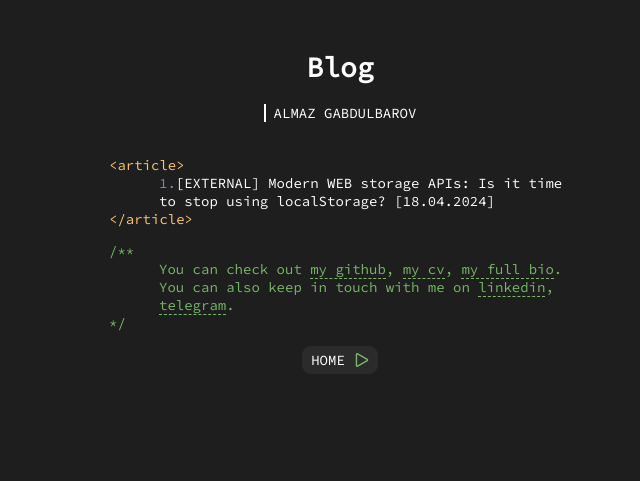
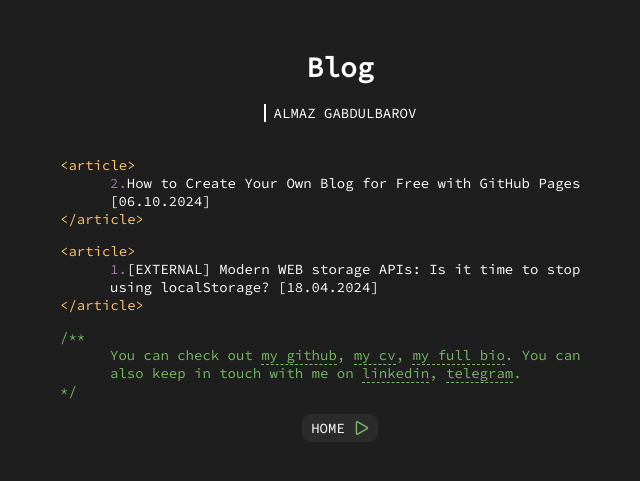
Before and after one commit to gabdulbaroff/gabdulbaroff.github.io, a Jekyll site: the page blog.html, which Jekyll copies as it is, in a window 1280 px wide. Shown: the top 481 px of the page, without its empty margins (300-940 px from the left). Built offline with Jekyll 4.4.1, drawn with Linux system fonts in a browser that asks for light colours.

Commit message:
Update width of main page

```diff
--- a/blog.html
+++ b/blog.html
@@ -41,6 +41,17 @@
             <p>
                 <span class="p-tag">&lt;article&gt;</span>
                 <br/>
+                <span  class="constant-block-tertiary">2.</span>How to Create Your Own Blog for Free with GitHub Pages
+                [06.10.2024]
+                <br/>
+                <span class="p-tag">&lt;/article&gt;</span>
+            </p>
+        </a>
+
+        <a class="article-paragraph" href="https://careers.firstlinesoftware.com/spotlights/modern-web-storage-apis-is-it-time-to-stop-using-localstorage">
+            <p>
+                <span class="p-tag">&lt;article&gt;</span>
+                <br/>
                 <span  class="constant-block-tertiary">1.</span>[EXTERNAL] Modern WEB storage APIs: Is it time to stop using localStorage? [18.04.2024]
                 <br/>
                 <span class="p-tag">&lt;/article&gt;</span>
--- a/index.css
+++ b/index.css
@@ -13,7 +13,7 @@ html, body {
 
 header {
     margin: auto;
-    max-width: 33rem;
+    max-width: 40rem;
     display: flex;
     flex-direction: column;
     align-items: end;
@@ -21,7 +21,7 @@ header {
 
 main {
     margin: 30px auto auto;
-    max-width: 33rem;
+    max-width: 40rem;
     display: flex;
     flex-direction: column;
     align-items: center;
```
Also changed, not shown: blog/article.css (+5 -3 lines).
